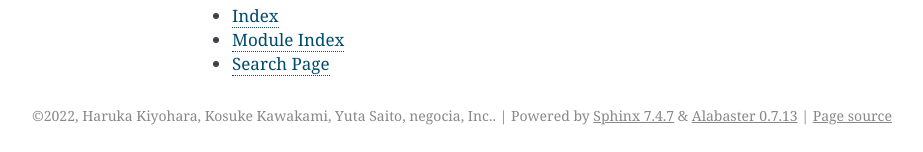
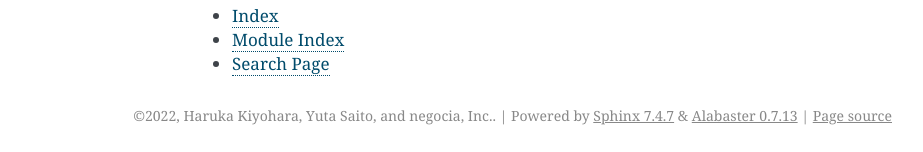
Before and after one commit to hakuhodo-technologies/scope-rl, a Sphinx documentation site: the page built from docs/index.rst, in a window 1280 px wide and 900 px high, scrolled down 4667 px. Shown: the part 745-897 px from the top of the window, without its empty margins (218-1141 px from the left). Built offline with Sphinx 7.4.7, drawn with Linux system fonts in a browser that asks for light colours; pages that are not in the unit, such as notebooks, are missing from menus; cross-references to code outside the pages are shown as plain code.

Commit message:
update license

```diff
--- a/docs/conf.py
+++ b/docs/conf.py
@@ -18,7 +18,7 @@
 # -- Project information -----------------------------------------------------
 
 project = "OFRL"
-copyright = "2022, Haruka Kiyohara, Kosuke Kawakami, Yuta Saito, negocia, Inc."
+copyright = "2022, Haruka Kiyohara, Yuta Saito, and negocia, Inc."
 author = "Haruka Kiyohara, Kosuke Kawakami, Yuta Saito"
 
 # The full version, including alpha/beta/rc tags
```
Also changed, not shown: README.md (+3 -3 lines), rtbgym/README.md, 1 other file.
